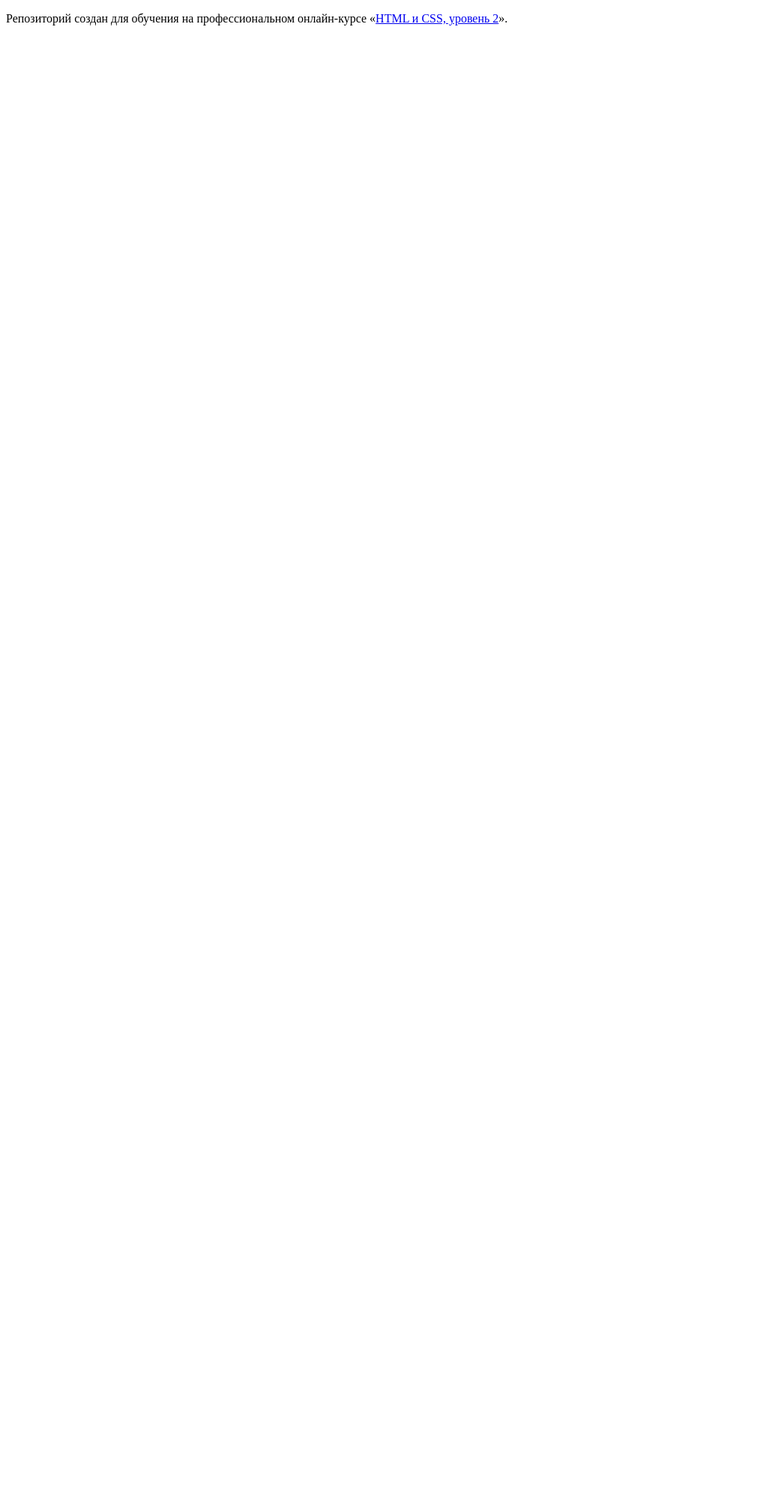
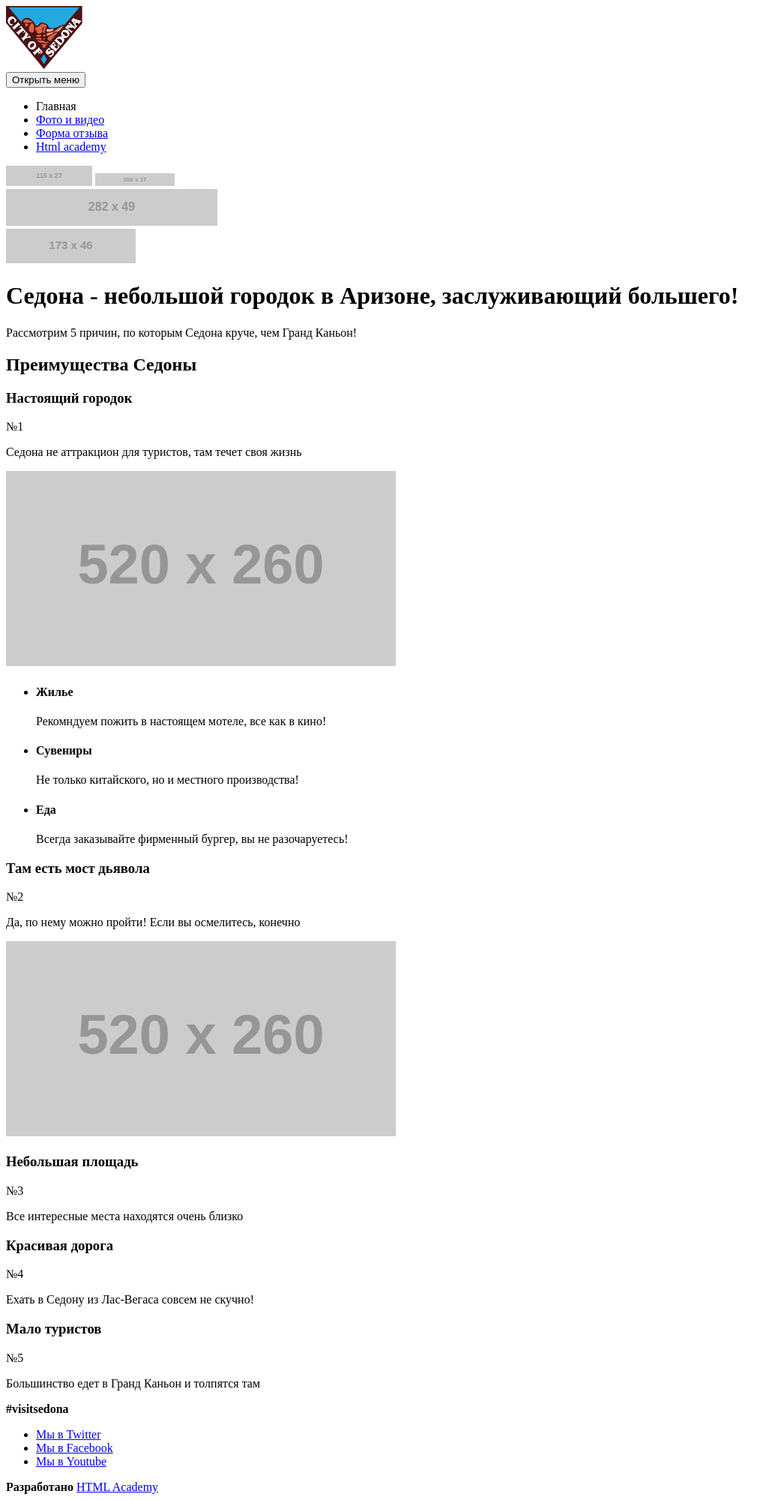
Before and after one commit to plum0302/111171-sedona-20, a website: page source/index.html in a window 1280 px wide. Shown: the whole page at 75% size, without its empty margins (0-1038 px from the left). Before the commit the page ends 800 px from the top, so only its background shows below. Drawn offline with Linux system fonts and the light colour scheme; placeholder pictures from the web are drawn by us.

Commit message:
добавляет разметку главной и галереи страниц

```diff
--- a/source/index.html
+++ b/source/index.html
@@ -1,12 +1,146 @@
 <!DOCTYPE html>
-<html lang="ru">
+<html class="page" lang="ru">
   <head>
     <meta charset="utf-8">
     <title>HTML Academy: Седона</title>
   </head>
-  <body>
+  <body class="page__body">
+    <header class="page-header">
+      <a class="page-header__logo">
+        <img src="img/logotype-mobile.svg" width="102" height="84" alt="sedona logo">
+      </a>
+      <nav class="main-nav">
+        <button class="main-nav__toggle" type="button">
+          <span class="visually-hidden">Открыть меню</span>
+        </button>
+        <div class="main-nav__wrapper">
+          <ul class="main-nav__list site-list">
+            <li class="site-list__item site-list__item--active">
+              <a>Главная</a>
+            </li>
+            <li class="site-list__item">
+              <a href="photo.html">Фото и видео</a>
+            </li>
+            <li class="site-list__item">
+              <a href="form.html">Форма отзыва</a>
+            </li>
+            <li class="site-list__item">
+              <a href="#">Html academy</a>
+            </li>
+          </ul>
+        </div>
+      </nav>
+      <div class="page-header__banner banner">
+        <div class="banner__header">
+          <img src="https://via.placeholder.com/115x27" width="115" height="27" alt="welcome">
+          <img src="https://via.placeholder.com/106x17" width="106" height="17" alt="to the gorgeous">
+        </div>
+        <div class="banner__logo">
+          <img src="https://via.placeholder.com/282x49" width="282" height="49" alt="Sedona">
+        </div>
+        <div class="banner__slogan">
+          <img src="https://via.placeholder.com/173x46" width="173" height="46" alt="Because the Grand Canyon sucks">
+        </div>
+      </div>
+    </header>
 
-    <p>Репозиторий создан для обучения на профессиональном онлайн‑курсе «<a href="https://htmlacademy.ru/intensive/adaptive">HTML и CSS, уровень 2</a>».</p>
-
+    <main class="page-main">
+      <h1 class="page-main__title">Седона - небольшой городок в Аризоне, заслуживающий большего!</h1>
+      <p class="page-main__caption">
+        Рассмотрим 5 причин, по которым Седона круче, чем Гранд Каньон!
+      </p>
+      <section class="advantages">
+        <h2 class="visually-hidden">Преимущества Седоны</h2>
+        <div class="advantages__item reason reason--colored">
+          <h3 class="reason__title">Настоящий городок</h3>
+          <span class="reason__number">№1</span>
+          <p class="reason__description">
+            Седона не аттракцион для туристов, там течет своя жизнь
+          </p>
+          <div class="reason__img">
+            <img src="https://via.placeholder.com/520x260" width="520" height="260" alt="Sedona square">
+          </div>
+        </div>
+        <ul class="advantages__hints hints">
+          <li class="hints__item hints__item--house">
+            <h4 class="hints__title">Жилье</h4>
+            <p class="hints__description">
+              Рекомндуем пожить в настоящем мотеле, все как в кино!
+            </p>
+          </li>
+          <li class="hints__item hints__item--souvenirs">
+            <h4 class="hints__title">Сувениры</h4>
+            <p class="hints__description">
+              Не только китайского, но и местного производства!
+            </p>
+          </li>
+          <li class="hints__item hints__item--meal">
+            <h4 class="hints__title">Еда</h4>
+            <p class="hints__description">
+              Всегда заказывайте фирменный бургер, вы не разочаруетесь!
+            </p>
+          </li>
+        </ul>
+        <div class="advantages__item reason reason--colored">
+          <h3 class="reason__title">Там есть мост дьявола</h3>
+          <span class="reason__number">№2</span>
+          <p class="reason__description">
+            Да, по нему можно пройти! Если вы осмелитесь, конечно
+          </p>
+          <div class="reason__img">
+            <img src="https://via.placeholder.com/520x260" width="520" height="260" alt="Devil's bridge">
+          </div>
+        </div>
+        <div class="advantages__item reason">
+          <h3 class="reason__title">Небольшая площадь</h3>
+          <span class="reason__number">№3</span>
+          <p class="reason__description">
+            Все интересные места находятся очень близко
+          </p>
+        </div>
+        <div class="advantages__item reason">
+          <h3 class="reason__title">Красивая дорога</h3>
+          <span class="reason__number">№4</span>
+          <p class="reason__description">
+            Ехать в Седону из Лас-Вегаса совсем не скучно!
+          </p>
+        </div>
+        <div class="advantages__item reason">
+          <h3 class="reason__title">Мало туристов</h3>
+          <span class="reason__number">№5</span>
+          <p class="reason__description">
+            Большинство едет в Гранд Каньон и толпятся там
+          </p>
+        </div>
+      </section>
+    </main>
+    <footer class="page-footer">
+      <div class="page-footer__hashtag">
+        <strong>#visitsedona</strong>
+      </div>
+      <div class="page-footer__social social">
+        <ul class="social__list">
+          <li class="social__item">
+            <a class="social__link social__link--twitter" href="https://twitter.com/htmlacademy">
+              Мы в Twitter
+            </a>
+          </li>
+          <li class="social__item">
+            <a class="social__link social__link--facebook" href="https://facebook.com/htmlacademy">
+              Мы в Facebook
+            </a>
+          </li>
+          <li class="social__item">
+            <a class="social__link social__link--youtube" href="https://youtube.com/htmlacademy">
+              Мы в Youtube
+            </a>
+          </li>
+        </ul>
+      </div>
+      <div class="page-footer__copyright copyright">
+        <b class="copyright__text">Разработано</b>
+        <a class="copyright__link" href="https://htmlacademy.ru/intensive/adaptive">HTML Academy</a>
+      </div>
+    </footer>
   </body>
 </html>
```
Also changed, not shown: source/form.html (added, +71 -0 lines), source/photo.html (added, +135 -0 lines), source/img/logotype-mobile.svg (added).
